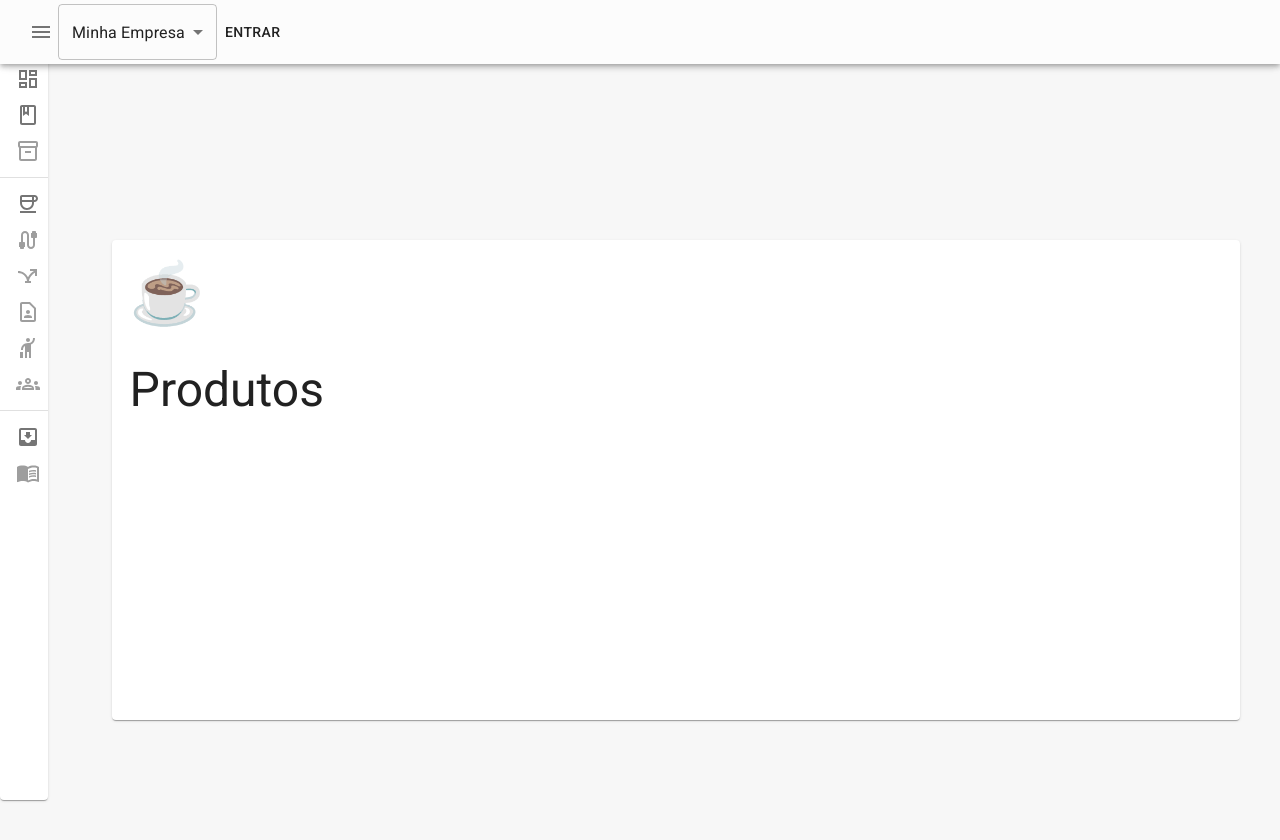
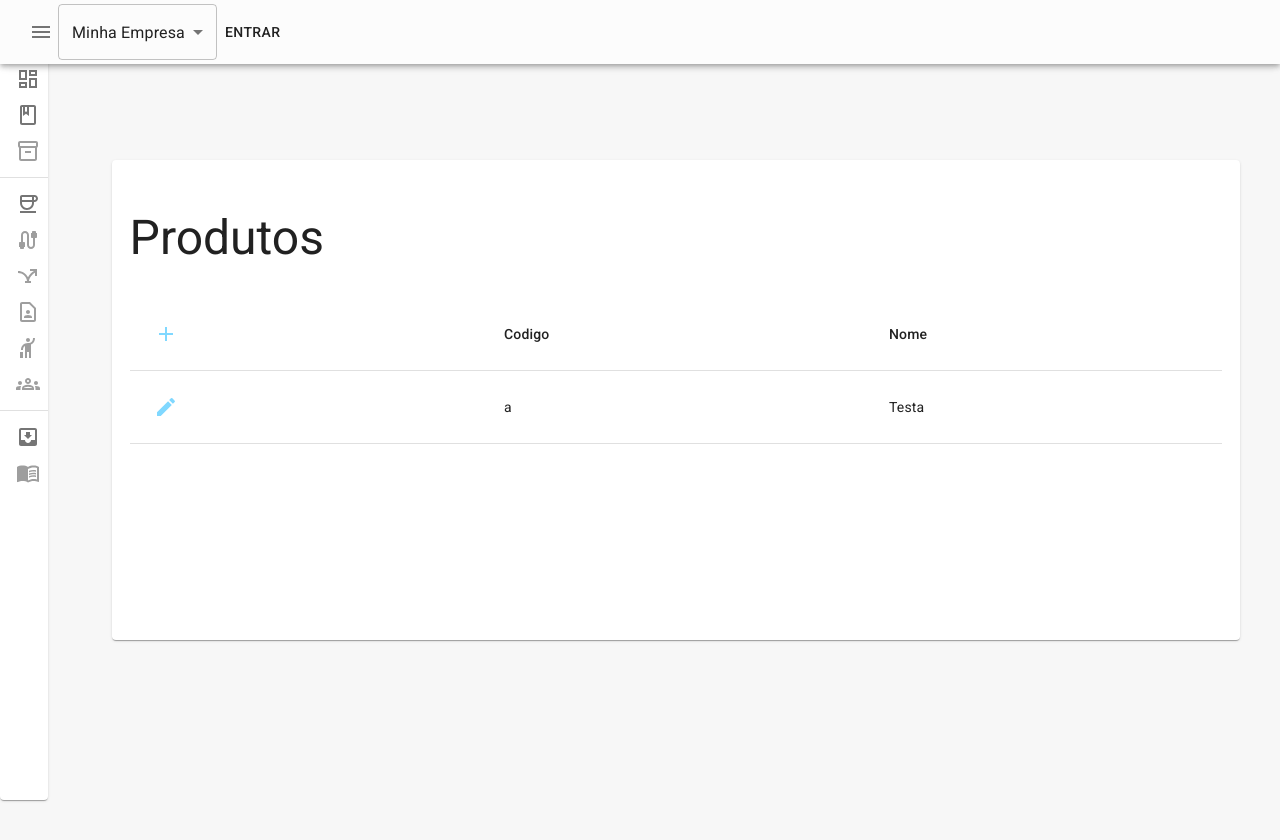
Before and after one commit to CavernaTech/breeze, a React (Create React App) app: page /produtos in a window 1280 px wide. Shown: the top 840 px of the page. After the commit the page ends 800 px from the top, so only its background shows below. Built offline with nearby package versions, Linux system fonts and the light colour scheme; no server answers; a web font is replaced by a local one.

Commit message:
Implementado formulário;

```diff
--- a/src/App.jsx
+++ b/src/App.jsx
@@ -10,6 +10,7 @@ import CardapiosPage from "./pages/cardapios.page";
 import ProdutosPage from "./pages/produtos.page";
 import AuthenticationController from "./controllers/authentication.controller";
 import TerminalContainer from "./containers/terminal.container";
+import ProdutoPage from "./pages/produto.page";
 
 function App() {
   AuthenticationController.useAuthenticationSync();
@@ -27,6 +28,8 @@ function App() {
         <Route path="/pedidos" element={<PedidosPage />} />
         <Route path="/estoque" element={<EstoquePage />} />
         <Route path="/produtos" element={<ProdutosPage />} />
+        <Route path="/produtos/+" element={<ProdutoPage />} />
+        <Route path="/produtos/:codigo" element={<ProdutoPage />} />
         <Route path="/cardapios" element={<CardapiosPage />} />
         <Route path="/terminal" element={<TerminalContainer />} />
       </Routes>
--- /dev/null
+++ b/src/components/form/index.jsx
@@ -0,0 +1,76 @@
+import { Button, Grid, TextField } from "@mui/material";
+import { Box } from "@mui/system";
+import { useEffect, useState } from "react";
+import PageComponent from "../page.component";
+import useStyles from "./style";
+
+function getTypeSize(type) {
+  switch (type) {
+    case "number":
+      return 3;
+    default:
+      return 6;
+  }
+}
+
+function FormComponent({ fields, title, value, onSubmit }) {
+  const [data, setData] = useState(value || {});
+  const classes = useStyles();
+
+  useEffect(() => {
+    if (value) {
+      setData(value);
+    }
+  }, [value]);
+
+  const handleSubmit = (e) => {
+    e.preventDefault();
+    onSubmit(data);
+  };
+
+  const handleChange = (e) => {
+    const raw = { ...data };
+    raw[e.target.id] = e.target.value;
+    setData(raw);
+  };
+
+  return (
+    <PageComponent title={title}>
+      <Box component="form" onSubmit={handleSubmit}>
+        <Grid container spacing={4}>
+          {fields.map((item) => (
+            <Grid item key={item.name} xs={12} md={getTypeSize(item.type)}>
+              <TextField
+                fullWidth
+                type={item.type}
+                id={item.name}
+                label={item.title}
+                required={item.required}
+                onChange={handleChange}
+                value={data[item.name] || ""}
+              />
+            </Grid>
+          ))}
+          <Grid item xs={12} md={12}>
+            <Button
+              color="secondary"
+              fullWidth
+              type="submit"
+              variant="outlined"
+            >
+              { value ? "Atualizar" : "Adicionar" }
+            </Button>
+          </Grid>
+        </Grid>
+      </Box>
+    </PageComponent>
+  );
+}
+
+FormComponent.defaultProps = {
+  fields: [],
+  title: null,
+  value: null,
+};
+
+export default FormComponent;
--- /dev/null
+++ b/src/components/form/style.js
@@ -0,0 +1,12 @@
+import { makeStyles } from "@mui/styles";
+
+const useStyles = makeStyles((theme) => ({
+  actionsFlex: {
+    flexGrow: 0,
+    [theme.breakpoints.up("sm")]: {
+      flexGrow: 1,
+    },
+  },
+}));
+
+export default useStyles;
--- /dev/null
+++ b/src/components/listing/index.jsx
@@ -0,0 +1,76 @@
+import { Add, Edit } from "@mui/icons-material";
+import {
+  IconButton,
+  Table,
+  TableBody,
+  TableCell,
+  TableHead,
+  TableRow,
+  Tooltip,
+} from "@mui/material";
+
+function ListingComponent({ onClickAdd, onClickEdit, items, fields }) {
+  return (
+    <Table>
+      <TableHead>
+        <TableRow>
+          {onClickAdd ? (
+            <TableCell>
+              <Tooltip title="Adicionar">
+                <IconButton color="secondary" onClick={onClickAdd}>
+                  <Add />
+                </IconButton>
+              </Tooltip>
+            </TableCell>
+          ) : null}
+          {fields.map((field) => (
+            <TableCell key={field.name}>{field.title}</TableCell>
+          ))}
+        </TableRow>
+      </TableHead>
+      <TableBody>
+        {items.map((item) => (
+          <TableRow key={item.id}>
+            {onClickEdit ? (
+              <TableCell>
+                <Tooltip title="Editar">
+                  <IconButton color="secondary" onClick={onClickEdit}>
+                    <Edit />
+                  </IconButton>
+                </Tooltip>
+              </TableCell>
+            ) : null}
+            {fields.map((field) => {
+              const value = item[field.name];
+              if (value) return <TableCell>{value}</TableCell>;
+              return null;
+            })}
+          </TableRow>
+        ))}
+      </TableBody>
+    </Table>
+  );
+}
+
+ListingComponent.defaultProps = {
+  onClickAdd: null,
+  onClickEdit: null,
+  items: [
+    {
+      id: "a",
+      nome: "Testa",
+    },
+  ],
+  fields: [
+    {
+      name: "id",
+      title: "Codigo",
+    },
+    {
+      name: "nome",
+      title: "Nome",
+    },
+  ],
+};
+
+export default ListingComponent;
--- a/src/components/page.component.jsx
+++ b/src/components/page.component.jsx
@@ -3,10 +3,10 @@ import { makeStyles } from "@mui/styles";
 
 const useStyles = makeStyles((theme) => ({
   container: {
-    display: "flex",
-    justifyContent: "center",
-    alignItems: "center",
-    minHeight: "100vh",
+    display:"flex",
+    justifyContent:"center",
+    alignItems:"center",
+    minHeight:"80vh",
     [theme.breakpoints.up("sm")]: {
       paddingLeft: theme.spacing(6),
     },
--- /dev/null
+++ b/src/containers/produtoForm.container.jsx
@@ -0,0 +1,38 @@
+import FormComponent from "../components/form";
+
+function ProdutoFormContainer(props) {
+  const value = null;
+  const state = {
+    fields: [
+      {
+        name: "nome",
+        type: "text",
+        title: "Nome",
+        required: true,
+      },
+      {
+        name: "quantidade",
+        type: "number",
+        title: "Quantidade",
+      },
+      {
+        name: "tipo",
+        type: "text",
+        title: "Tipo",
+      },
+      {
+        name: "categoria",
+        type: "text",
+        title: "Categoria",
+      },
+    ],
+    value
+  };
+
+  const functions = {
+  };
+
+  return <FormComponent {...state} {...functions} {...props} title="Formulário Produto" />;
+}
+
+export default ProdutoFormContainer;
--- /dev/null
+++ b/src/pages/produto.page.jsx
@@ -0,0 +1,12 @@
+import MenuContainer from "../containers/menu.container";
+import ProdutoFormContainer from "../containers/produtoForm.container";
+
+function ProdutoPage({ isEdit }) {
+  return (
+    <MenuContainer>
+      <ProdutoFormContainer />
+    </MenuContainer>
+  );
+}
+
+export default ProdutoPage;
--- a/src/pages/produtos.page.jsx
+++ b/src/pages/produtos.page.jsx
@@ -1,15 +1,26 @@
-import React from 'react';
-import MenuComponent from '../components/menu/index';
-import PageComponent from '../components/page.component';
+import React from "react";
+import { useNavigate } from "react-router-dom";
+import ListingComponent from "../components/listing";
+import PageComponent from "../components/page.component";
+import MenuContainer from "../containers/menu.container";
 
 function ProdutosPage() {
+  const navigate = useNavigate();
+
+  const handleOnClickAdd = () => navigate("/produtos/+");
+
   return (
     <React.Fragment>
-      <MenuComponent>
-        <PageComponent title="Produtos" icon="☕" />
-      </MenuComponent>
+      <MenuContainer>
+        <PageComponent title="Produtos">
+          <ListingComponent
+            onClickAdd={handleOnClickAdd}
+            onClickEdit={() => {}}
+          />
+        </PageComponent>
+      </MenuContainer>
     </React.Fragment>
   );
-};
+}
 
 export default ProdutosPage;
```
